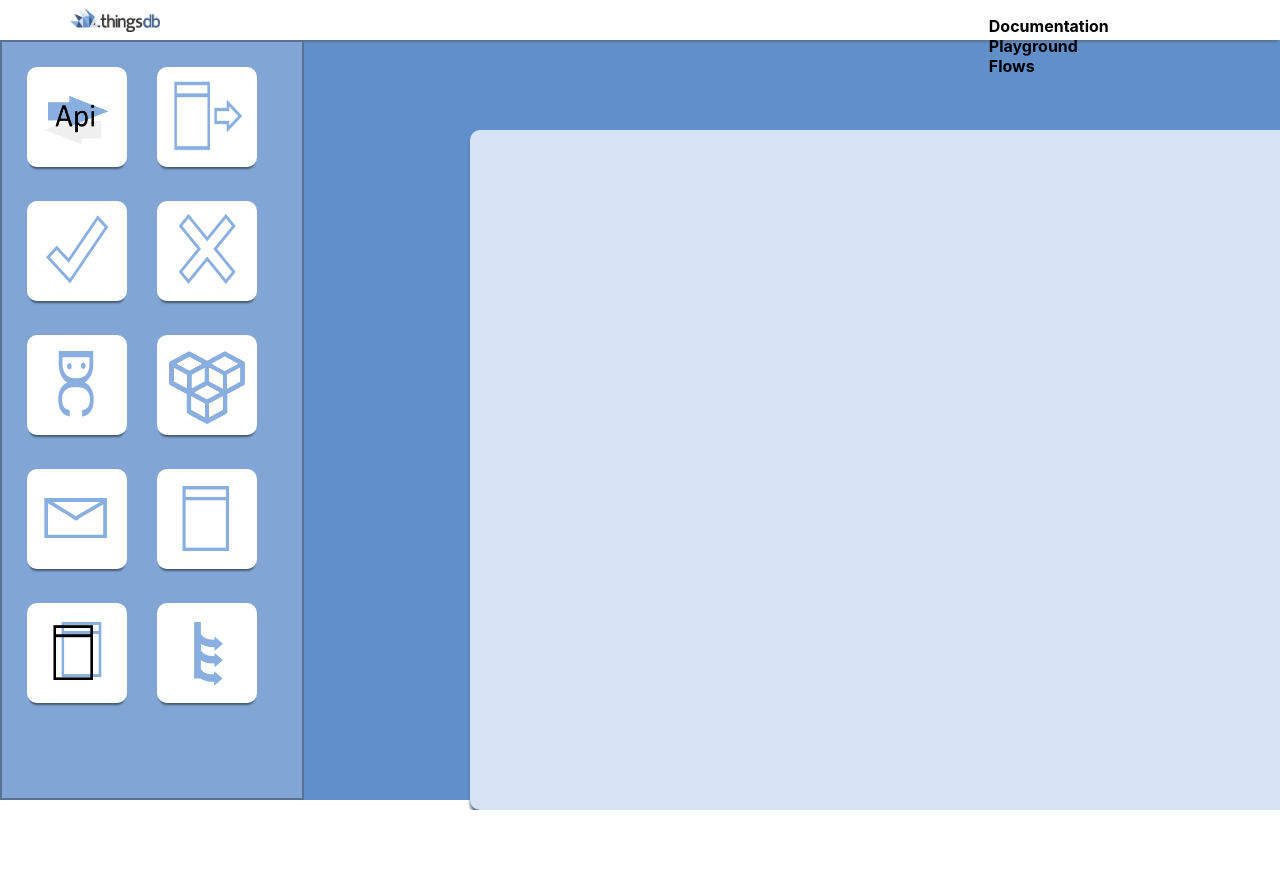
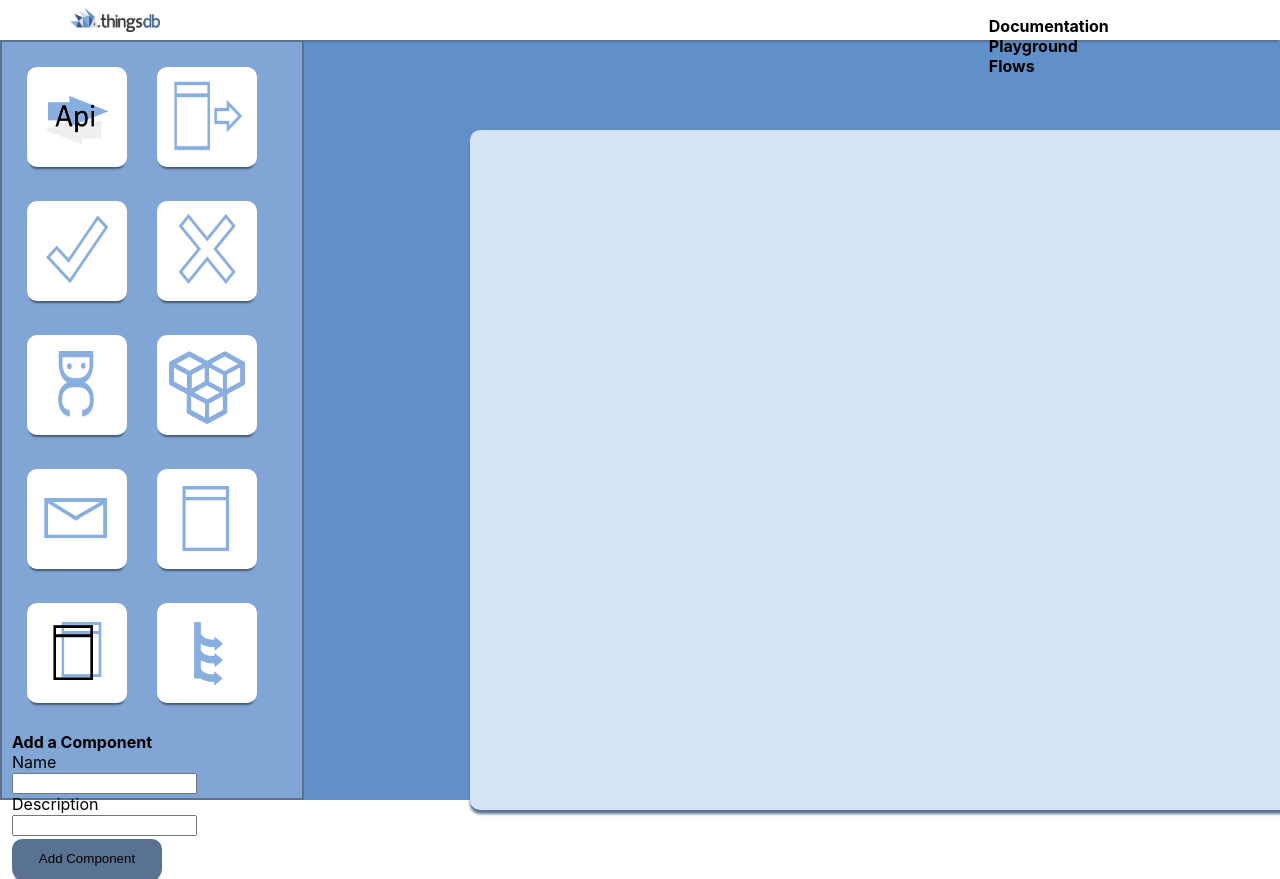
Before and after one commit to DaanMth/things_flow, a React (Create React App) app: page / in a window 1280 px wide. Shown: the top 879 px of the page. Before the commit the page ends 810 px from the top, so only its background shows below. Built offline with nearby package versions, Linux system fonts and the light colour scheme; the HTML template or start-up script is replaced by a standard one.

Commit message:
Made an addition to the components on board so connecting works better

```diff
--- a/src/App.css
+++ b/src/App.css
@@ -3,6 +3,31 @@
   width: 100%;
   height: 100%;
   background: #618FCA;
+}
+
+.addComponent{
+  margin-left: 10px;
+}
+
+.componentButton{
+  border-radius: 10px;
+  box-shadow: 0 4px 2px -2px #455a6e;
+  border-style: none;
+  background-color: #5A7291;
+  width: 150px;
+  height: 40px;
+  padding: 10px;
+  margin-top: 1%;
+}
+
+.componentButton:hover{
+  border-style: none;
+  background-color: #6982a6;
+}
+
+.componentButton:active{
+  border-style: none;
+  background-color: #41546b;
 }
 
 .error{
@@ -15,6 +40,26 @@
   margin-top: 110px;
   background-color: rgba(255, 0, 0, 0.48);
   color: white;
+}
+
+.connect{
+  position: absolute;
+  background-color: #6982a6;
+  opacity: 0.50;
+  width: 15px;
+  height: 25px;
+  margin-left: 105px;
+  margin-top: 53px;
+  z-index: 100;
+  border-radius: 10px;
+}
+
+.connect:hover{
+  background-color: #3e4d5e;
+}
+
+.connect:active{
+  background-color: #41546b;
 }
 
 .blocks{
@@ -75,7 +120,7 @@
 }
 
 .onBoard{
-  width: 10%;
+  width: 15%;
 }
 .submit{
   margin-left: 1700px;
--- a/src/Components/DragDrop.js
+++ b/src/Components/DragDrop.js
@@ -62,7 +62,9 @@ const pictureList = [
  function DragDrop() {
     const [board, setBoard] = useState([]);
     const [block, setBlock] = useState([]);
-    const [arrows, setArrow] = useState([])
+    const [arrows, setArrow] = useState([]);
+    const [componentDescription, setDescription] = useState([]);
+    const [firstName, setFirstName] = useState('');
     const [answer, setAnswer] = useState(0);
 
     const token = `xUN1z8f3YQ6flB0ZYOWHoc`;
@@ -126,6 +128,23 @@ const pictureList = [
             })
     }
 
+     const newComponent = () => {
+         axios.post("http://localhost:9210/collection/stuff", {
+                 'type': 'run',
+                 "name": "add_component",
+                 "args": [firstName, componentDescription]
+             },
+             {
+                 headers: {
+                     'Authorization': `Bearer ${token}`,
+                     'Content-Type': 'application/json'
+                 }
+             })
+             .then(res => {
+                 console.log(res.data);
+             })
+     }
+
      function handleOnDragEnd(result) {
          if (!result.destination) return;
 
@@ -167,6 +186,16 @@ const pictureList = [
                         return <Picture url={picture.url} id={picture.id} int={picture.int}/>
                     })}
                 </div>
+                <div className="addComponent">
+                    <div>
+                        <div className="text">Add a Component</div>
+                        <div>Name</div>
+                        <input id="name" name='name' type='text' onChange={event => setFirstName(event.target.value)} value={firstName}></input>
+                        <div>Description</div>
+                        <input id="description" name='description' type='text' onChange={event => setDescription(event.target.value)} value={componentDescription}></input>
+                    </div>
+                    <button className="componentButton" onClick={newComponent}>Add Component</button>
+                </div>
             </div>
 
             <div className="Board" ref={drop}>
@@ -179,7 +208,8 @@ const pictureList = [
                                             <Draggable key={picture.id + 1} draggableId={picture.id + 1} index={index}>
                                                 {(provided) => (
                                                     <div className="blocks" {...provided.draggableProps} {...provided.dragHandleProps} ref={provided.innerRef}>
-                                                        <Picture  onClick={() => drawLine(picture.id + 1)} /*handleRemoveItem(index)}*/ url={picture.url} id={picture.id + 1}/>
+                                                        <div className="connect" onClick={() => drawLine(picture.id + 1)}></div>
+                                                        <Picture url={picture.url} id={picture.id + 1}/>
                                                         <div className="error">error</div>
 
                                                     </div>
@@ -217,7 +247,10 @@ const pictureList = [
             </div>
 
         </>
+
+
     );
+
 }
 
 export default DragDrop
```
